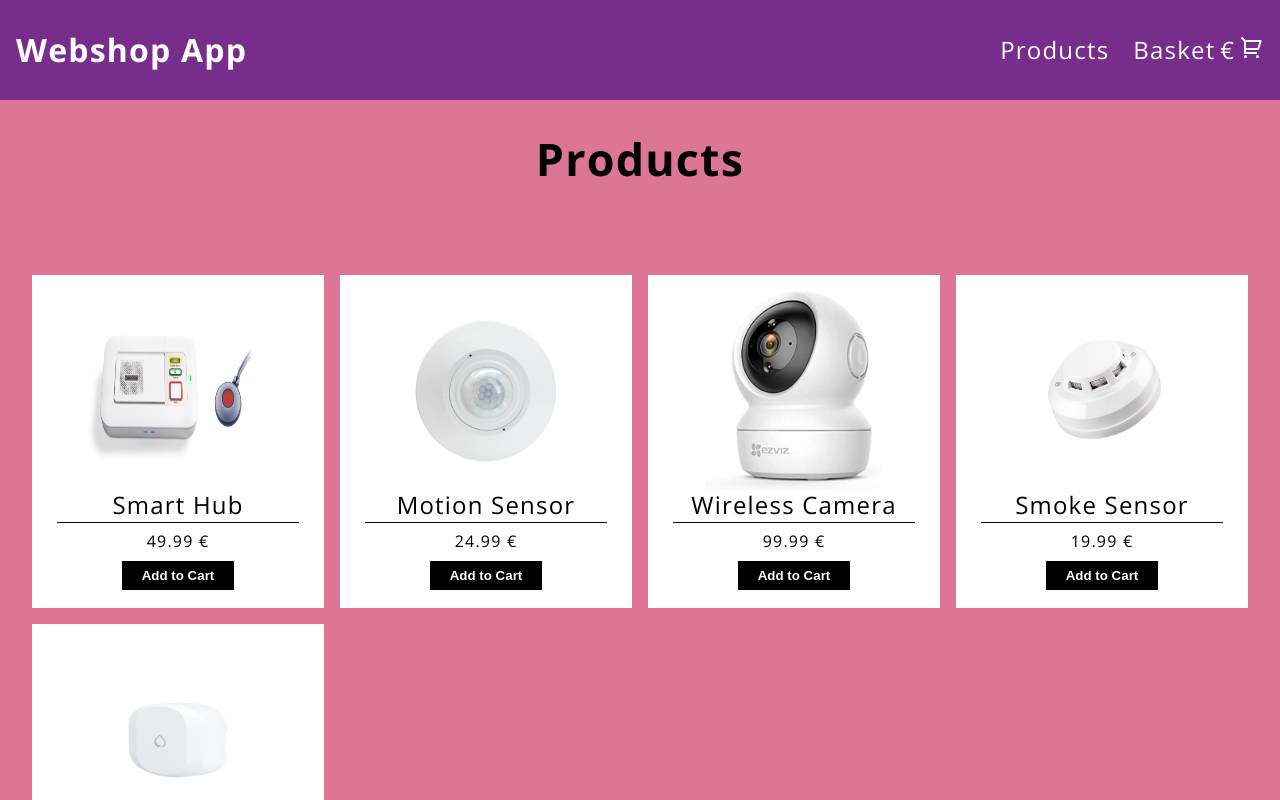
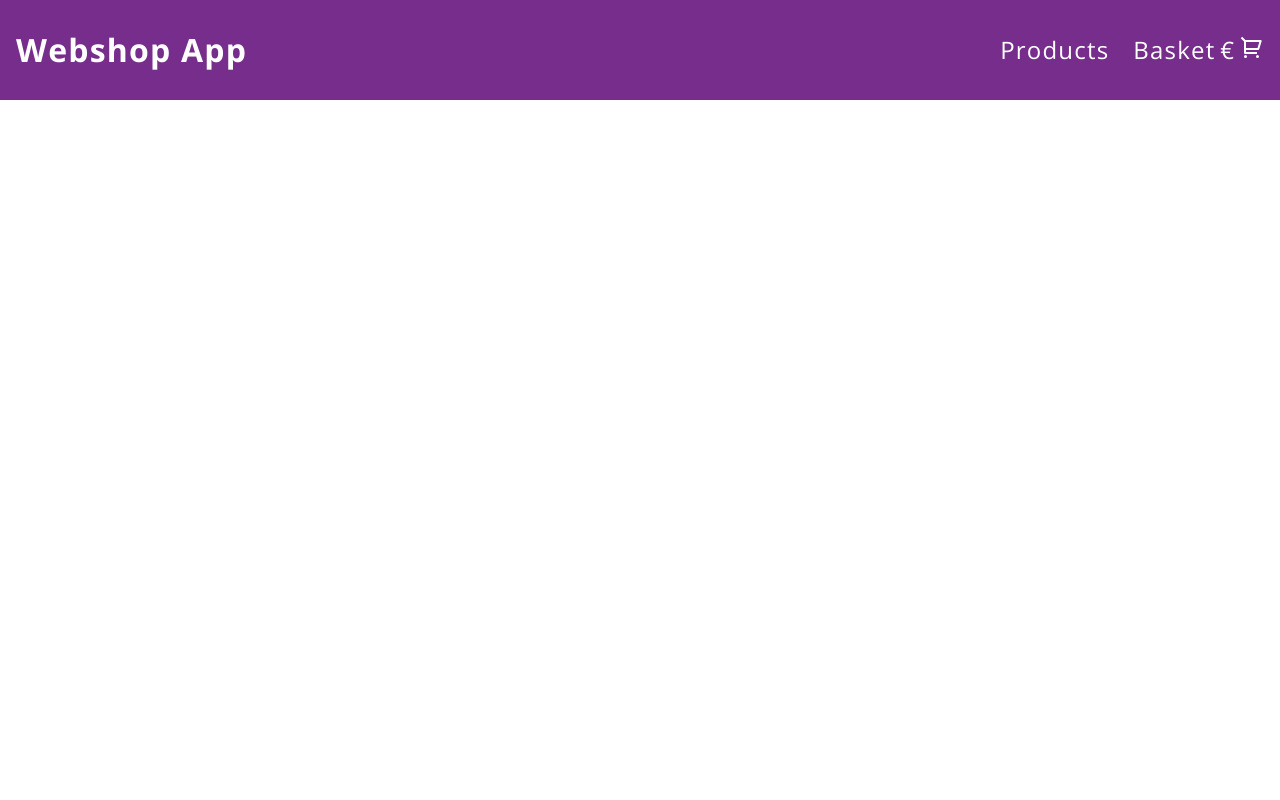
Before and after one commit to tinpetrovic/webshop, a React (Create React App) app: page / in a window 1280 px wide. Shown: the top 800 px of the page. Built offline with nearby package versions, Linux system fonts and the light colour scheme.

Commit message:
fixed homepage

```diff
--- a/src/App.js
+++ b/src/App.js
@@ -27,15 +27,6 @@ function App() {
   }
  }
 
- useEffect(() => {
-  for(let i = 0; i < inCart.length; i++) {
-    if (inCart[i].name === "Motion Sensor" && inCart[i].qt % 3 == 0) {
-     console.log("discount")
-     setInCart(inCart.map(y => y.id === inCart[i].id ? {...inCart[0], price: 21.666} : y))
-     console.log(inCart[i].id)
-   }
-    }
-}, [])
 
   return (
    <div>
@@ -43,13 +34,13 @@ function App() {
       inCart={inCart}
       itemsTotal={itemsTotal}/>
     <Routes>
-      <Route exact path="/" element={
+      <Route exact path="/webshop/" element={
         <Main
         inCart={inCart}
         setInCart={setInCart}
         handleSelected={handleSelected}
         />}/>
-      <Route path="/basket" element={
+      <Route path="/webshop/basket" element={
         <Basket
         inCart={inCart}
         setInCart={setInCart}
--- a/src/Components/Navbar/Navbar.js
+++ b/src/Components/Navbar/Navbar.js
@@ -10,8 +10,8 @@ export default function Navbar({inCart, itemsTotal}) {
     <div className="navbar-container">
      <h2>Webshop App</h2>
      <div className="navbar-links">
-         <h3><Link className="navbar-link" to="/">Products </Link></h3>
-         <h3><Link className="navbar-link basket" to="/basket">Basket
+         <h3><Link className="navbar-link" to="/webshop/git">Products </Link></h3>
+         <h3><Link className="navbar-link basket" to="/webshop/basket">Basket
          <span className="total">{`${itemsTotal > 0 ? itemsTotal : ""}\u20AC`}</span>
           <RiShoppingCart2Line/>
           <span className={itemsTotal > 1 ? "cart-nmb" : "hidden"}>{itemNmb}</span></Link></h3>
```
